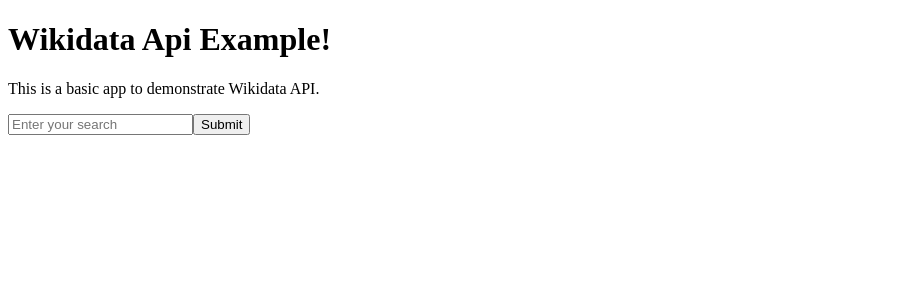
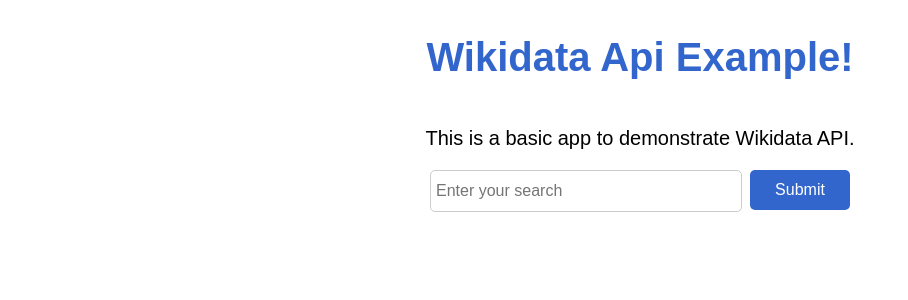
Before and after one commit to kaliacad/WD-FG, a React (Vite) app: page / in a window 1280 px wide. Shown: the top 300 px of the page, without its empty margins (0-908 px from the left). Built offline with nearby package versions, Linux system fonts and the light colour scheme.

Commit message:
ajout du style css

```diff
--- a/src/App.css
+++ b/src/App.css
@@ -0,0 +1,86 @@
+
+.body{
+    display: flex;
+    flex-direction: column;
+    align-items: center;
+    font-family: sans-serif;
+    margin: 0;
+    padding: 0;
+    text-align: center;
+}
+  form {
+    display: flex;
+    justify-content: center;
+    gap: .5rem;
+    width: 450px;
+    margin: 0 auto;
+  }
+  input{
+    width: 300px;
+    height: 30px;
+    font-size: 1rem;
+    border: 1px solid #ccc;
+    border-radius: 5px;
+    padding: 5px;
+    margin-bottom: 10px;
+  }
+  button {
+    width: 100px;
+    height: 40px;
+    color: white;
+    font-size: 1rem;
+    border: none;
+    border-radius: 5px;
+    background-color: #3366CC;
+    padding: 5px;;
+    margin-bottom: 10px;
+  }
+  h1 {
+    font-size: 2.5rem;
+    color: #3366CC;
+  }
+  p {
+    font-size: 1.25rem;
+  }
+
+  .resultat{
+    align-items: center;
+    text-align: center;
+    height: auto;
+    width: 80%;
+    background-color: rgb(241, 240, 240);
+    border: solid 1px #ccc;
+  }
+
+.titre{
+    font-size: 1.5rem;
+    font-weight: bolder;
+}
+.detail-content{
+    background-color: #fefcfc;
+    display: flex;
+    flex-direction: column;
+    padding: 1rem;
+}
+
+.detail-content h2{
+    font-size: 1.5rem;
+    font-weight: bolder;
+}
+table{
+    /* border: solid 1px #ccc; */
+}
+thead{
+    background-color: #3366CC;
+    color: white;
+}
+td{
+    border: solid 1px #ccc;;
+    padding: 1rem;
+}
+.table-title{
+    background-color: #fefcfc;
+    display: flex;
+    flex-direction: column;
+    padding: 1rem;
+}
--- a/src/App.jsx
+++ b/src/App.jsx
@@ -35,7 +35,7 @@
   }
 
   return (
-    <>
+    <div className="body">
       <h1>Wikidata Api Example!</h1>
       <p>This is a basic app to demonstrate Wikidata API.</p>
       <form onSubmit={handleSubmit} action="/search" method="get">
@@ -49,19 +49,24 @@
         <button type="submit">Submit</button>
       </form>
       {data?.length > 0 ? (
-        <div>
-          {data.length} resultats
+        <div className="resultat">
+          <p className="titre">{data.length} resultats</p>
           {data.map((item) => {
             return (
-              <div>
-                <table>
-                  <tbody key={item.wd_id}>
-                    <th>
+              <div className="detail-content">
+                <table style={{
+                  width: '100%',
+                  tableLayout: 'fixed'
+                }}>
+                  <thead>
+                    <tr>
                       <th>Label</th>
                       <th>Description</th>
                       <th>Url</th>
                       <th>Wikidata Id</th>
-                    </th>
+                    </tr>
+                  </thead>
+                  <tbody key={item.wd_id}>
                     <tr>
                       <td>{item.label}</td>
                       <td>{item.description}</td>
@@ -77,7 +82,7 @@
       ) : (
         <></>
       )}
-    </>
+    </div>
   );
 }
 
```
